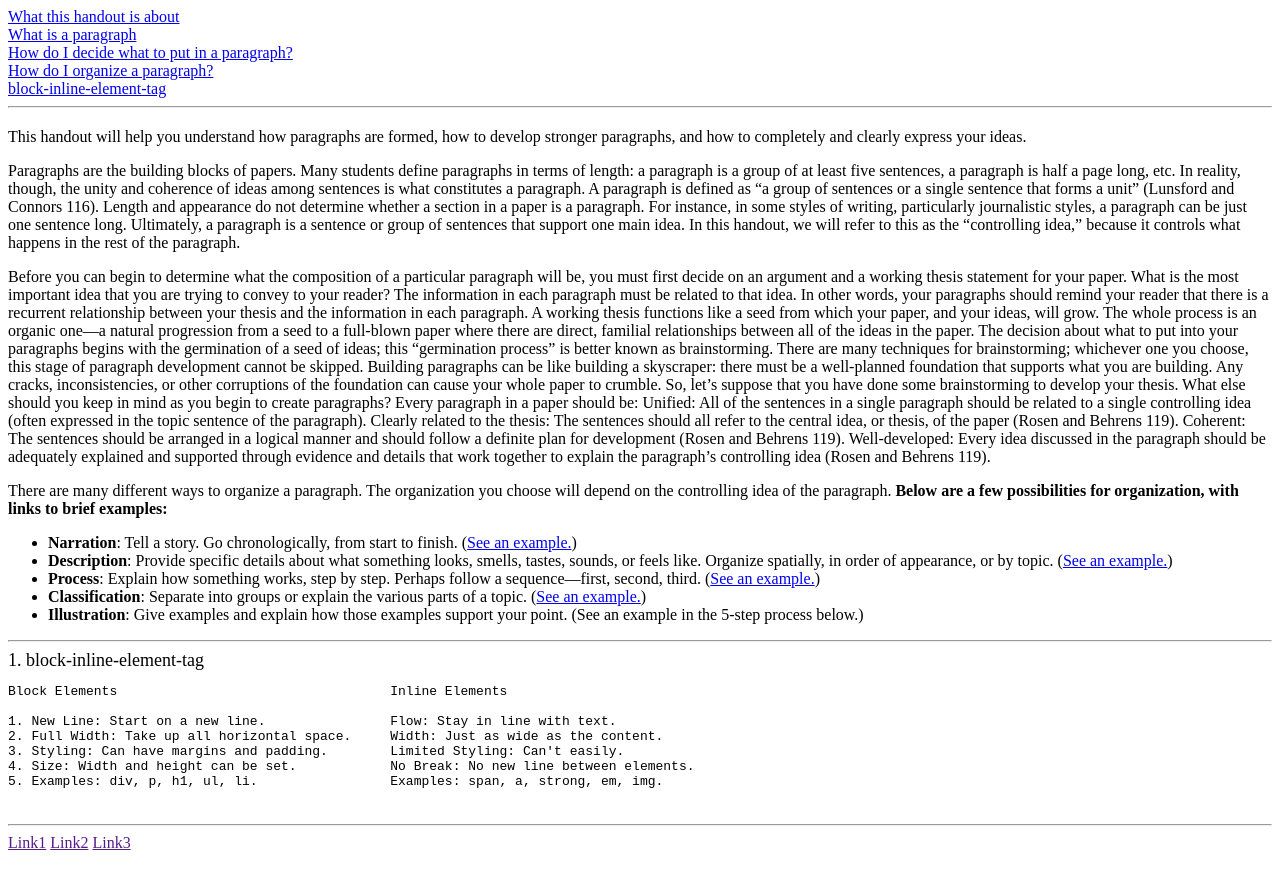
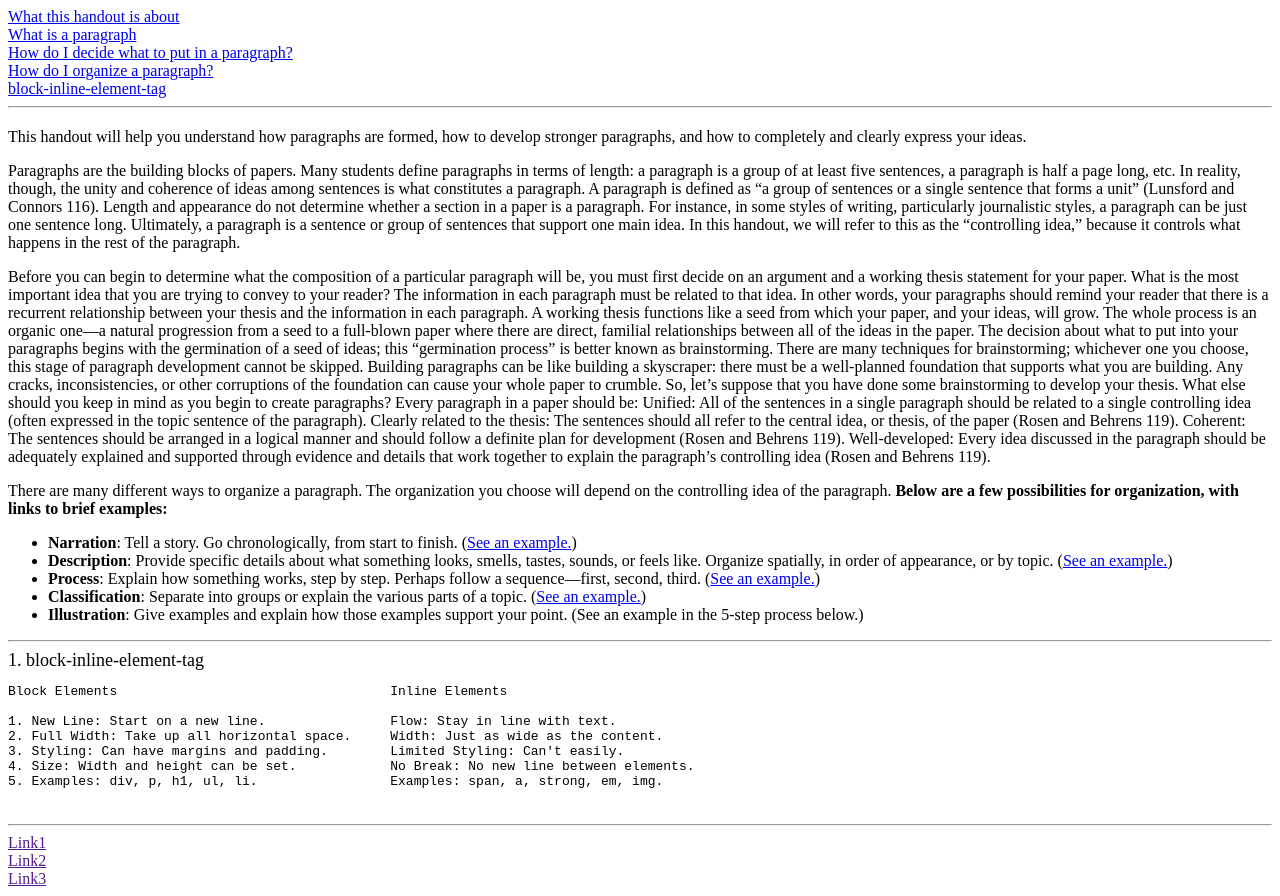
Before and after one commit to RUSHABH82/html-demo, a plain HTML site: page leve4/index.html in a window 1280 px wide. Before the commit the page ends 860 px from the top, so only its background shows below. Drawn offline with Linux system fonts and the light colour scheme.

Commit message:
lev-4 link add br

```diff
--- a/leve4/index.html
+++ b/leve4/index.html
@@ -122,9 +122,9 @@ Block Elements                                   Inline Elements
 
 
 <footer>
-    <a href="">Link1</a>
-    <a href="">Link2</a>
-    <a href="">Link3</a>
+    <a href="">Link1</a><br>
+    <a href="">Link2</a><br>
+    <a href="">Link3</a><br>
 </footer>
 </body>
 </html>
```
